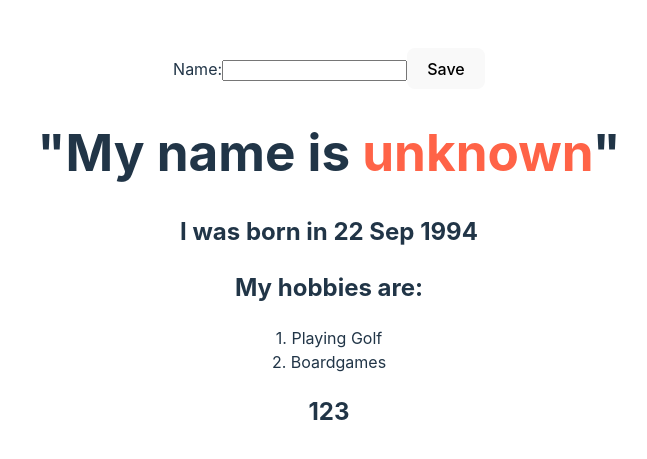
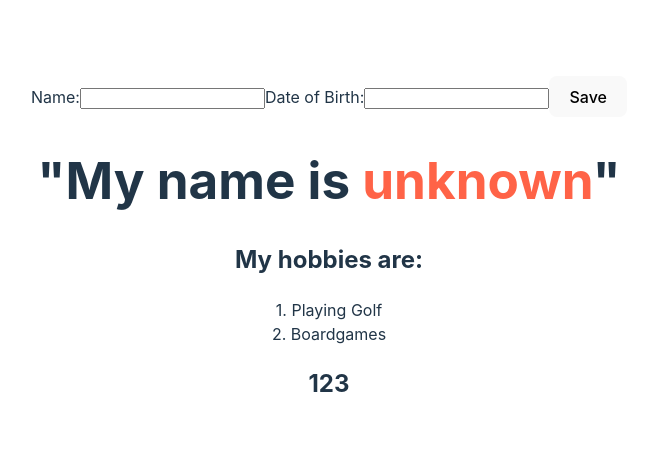
Before and after one commit to Pasika-swn/react-jumpstart, a React (Vite) app: page / in a window 1280 px wide. Shown: the part 151-610 px from the top of the page, without its empty margins (311-958 px from the left). Built offline with nearby package versions, Linux system fonts and the light colour scheme.

Commit message:
save state for date of birth

```diff
--- a/src/App.jsx
+++ b/src/App.jsx
@@ -29,8 +29,9 @@ const Test = ({ children }) => {
 };
 
 function App() {
-  const [data, setData] = useState({name: undefined}) //เก็บเป็น obj โดย udf name ไปก่อน
+  const [data, setData] = useState({ name: undefined, dob: undefined }); //เก็บเป็น obj โดย udf name ไปก่อน
   const [name, setName] = useState("");
+  const [dob, setDob] = useState("")
 
   return (
     <div className="App">
@@ -44,10 +45,20 @@ function App() {
           setName(event.target.value);
         }}
       />
+      <label htmlFor="dob">Date of Birth:</label>
+      <input
+        id="dob"
+        value={dob}
+        onChange={(event) => {
+          setDob(event.target.value);
+        }}
+      />
       <button
         onClick={() => {
-          setData({ name }) //remember value
+          setData({ name, dob }); //remember value
           setName(""); //reset after click save button
+          setDob("")
+
         }}
       >
         Save
@@ -56,7 +67,7 @@ function App() {
       <SelfIntroduction
         // name = {name ? name : undefined} //real-time (before use save button)
         name={data.name}
-        dateOfBirth="22 Sep 1994"
+        dateOfBirth={data.dob}
         hobbies={["Playing Golf", "Boardgames"]}
       />
 
```
